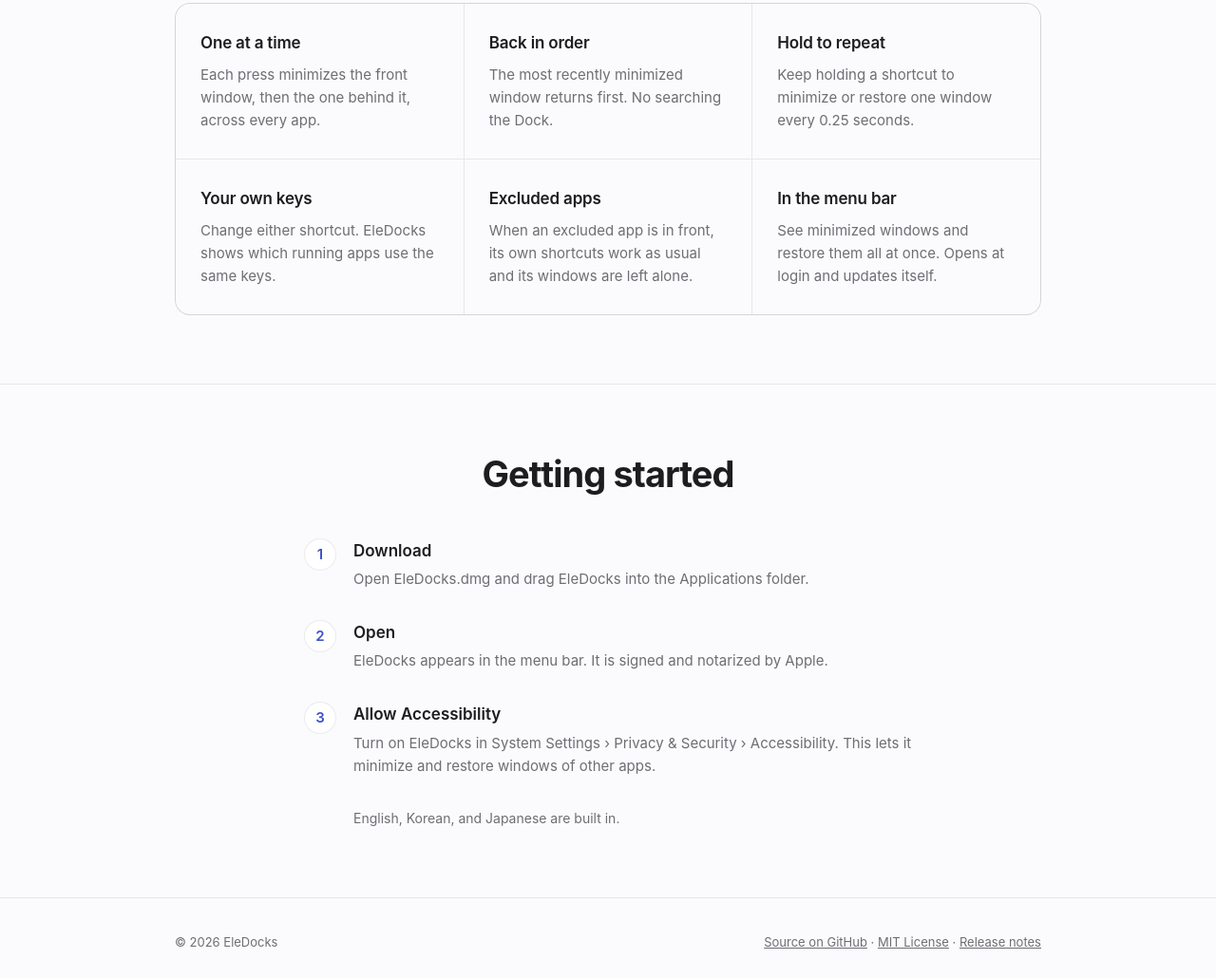
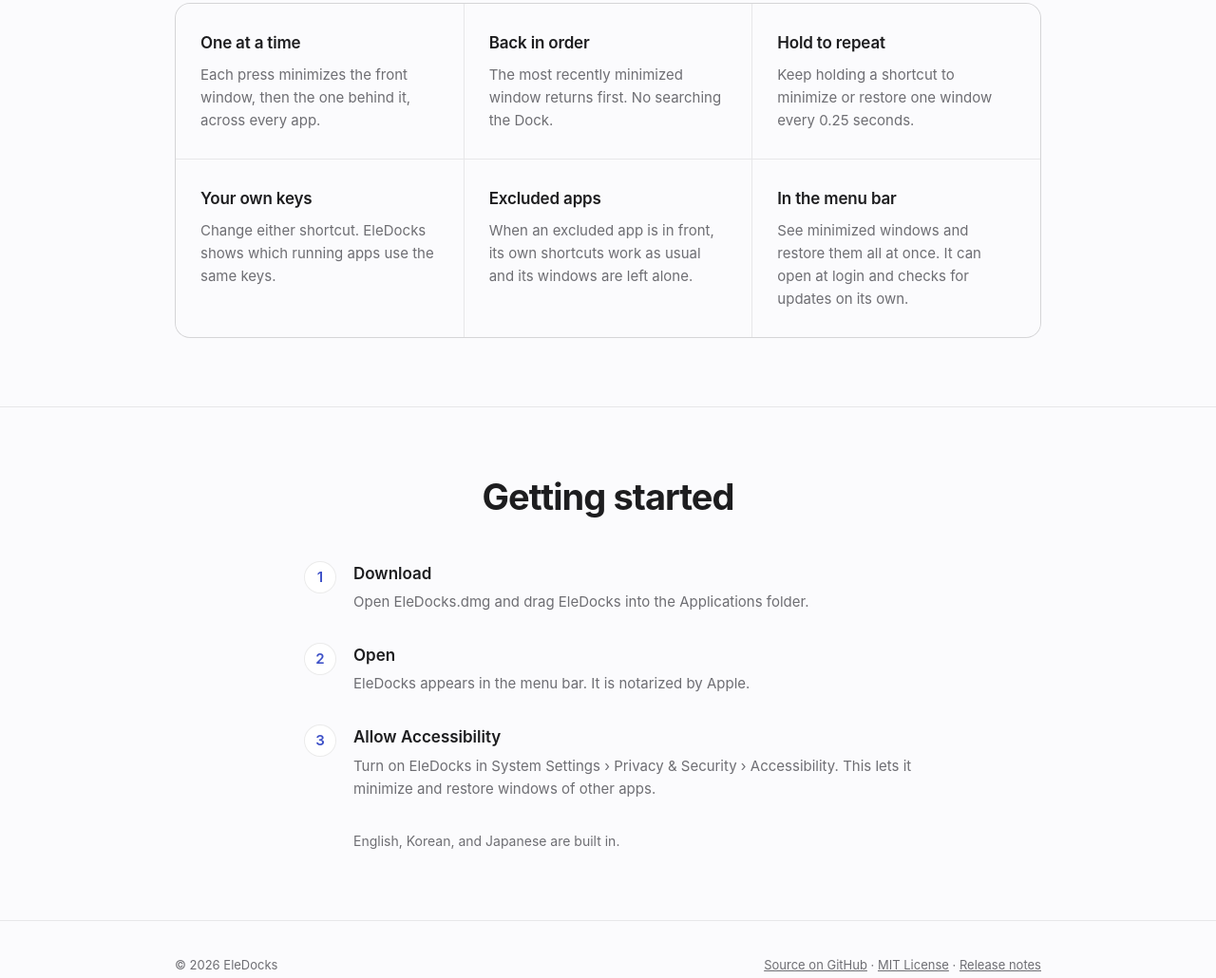
Before and after one commit to sijunkim/EleDock, a plain HTML site: page docs/index.html in a window 1280 px wide. Shown: the part 1835-2865 px from the top of the page at 95% size. Drawn offline with Linux system fonts and the light colour scheme; no server answers.

Commit message:
docs: 로그인 시 열기·업데이트 확인·공증 문구를 실제 동작에 맞춤

```diff
--- a/docs/index.html
+++ b/docs/index.html
@@ -305,7 +305,7 @@ footer a { color: var(--muted); }
         <div class="cell"><h3 data-i18n="f3.t">Hold to repeat</h3><p data-i18n="f3.d">Keep holding a shortcut to minimize or restore one window every 0.25 seconds.</p></div>
         <div class="cell"><h3 data-i18n="f4.t">Your own keys</h3><p data-i18n="f4.d">Change either shortcut. EleDocks shows which running apps use the same keys.</p></div>
         <div class="cell"><h3 data-i18n="f5.t">Excluded apps</h3><p data-i18n="f5.d">When an excluded app is in front, its own shortcuts work as usual and its windows are left alone.</p></div>
-        <div class="cell"><h3 data-i18n="f6.t">In the menu bar</h3><p data-i18n="f6.d">See minimized windows and restore them all at once. Opens at login and updates itself.</p></div>
+        <div class="cell"><h3 data-i18n="f6.t">In the menu bar</h3><p data-i18n="f6.d">See minimized windows and restore them all at once. It can open at login and checks for updates on its own.</p></div>
       </div>
     </div>
   </section>
@@ -315,7 +315,7 @@ footer a { color: var(--muted); }
       <h2 data-i18n="install.title">Getting started</h2>
       <ol class="steps">
         <li><h3 data-i18n="s1.t">Download</h3><p data-i18n="s1.d">Open EleDocks.dmg and drag EleDocks into the Applications folder.</p></li>
-        <li><h3 data-i18n="s2.t">Open</h3><p data-i18n="s2.d">EleDocks appears in the menu bar. It is signed and notarized by Apple.</p></li>
+        <li><h3 data-i18n="s2.t">Open</h3><p data-i18n="s2.d">EleDocks appears in the menu bar. It is notarized by Apple.</p></li>
         <li><h3 data-i18n="s3.t">Allow Accessibility</h3><p data-i18n="s3.d">Turn on EleDocks in System Settings › Privacy &amp; Security › Accessibility. This lets it minimize and restore windows of other apps.</p></li>
       </ol>
       <p class="note" data-i18n="install.note">English, Korean, and Japanese are built in.</p>
@@ -351,10 +351,10 @@ footer a { color: var(--muted); }
       "f3.t": "Hold to repeat", "f3.d": "Keep holding a shortcut to minimize or restore one window every 0.25 seconds.",
       "f4.t": "Your own keys", "f4.d": "Change either shortcut. EleDocks shows which running apps use the same keys.",
       "f5.t": "Excluded apps", "f5.d": "When an excluded app is in front, its own shortcuts work as usual and its windows are left alone.",
-      "f6.t": "In the menu bar", "f6.d": "See minimized windows and restore them all at once. Opens at login and updates itself.",
+      "f6.t": "In the menu bar", "f6.d": "See minimized windows and restore them all at once. It can open at login and checks for updates on its own.",
       "install.title": "Getting started",
       "s1.t": "Download", "s1.d": "Open EleDocks.dmg and drag EleDocks into the Applications folder.",
-      "s2.t": "Open", "s2.d": "EleDocks appears in the menu bar. It is signed and notarized by Apple.",
+      "s2.t": "Open", "s2.d": "EleDocks appears in the menu bar. It is notarized by Apple.",
       "s3.t": "Allow Accessibility", "s3.d": "Turn on EleDocks in System Settings › Privacy & Security › Accessibility. This lets it minimize and restore windows of other apps.",
       "install.note": "English, Korean, and Japanese are built in.",
       "footer.source": "Source on GitHub", "footer.releases": "Release notes",
@@ -378,10 +378,10 @@ footer a { color: var(--muted); }
       "f3.t": "길게 눌러 연속 동작", "f3.d": "단축키를 누르고 있으면 0.25초마다 창을 하나씩 최소화하거나 복원합니다.",
       "f4.t": "원하는 단축키로", "f4.d": "두 단축키 모두 바꿀 수 있고, 같은 키를 쓰는 실행 중인 앱도 알려 줍니다.",
       "f5.t": "제외 앱", "f5.d": "제외한 앱이 맨 앞에 있으면 그 앱의 단축키가 그대로 동작하고, 그 앱의 창은 건드리지 않습니다.",
-      "f6.t": "메뉴 막대에서", "f6.d": "최소화된 창을 확인하고 한 번에 모두 복원합니다. 로그인 시 열리고 스스로 업데이트합니다.",
+      "f6.t": "메뉴 막대에서", "f6.d": "최소화된 창을 확인하고 한 번에 모두 복원합니다. 로그인 시 열 수 있고, 업데이트도 스스로 확인합니다.",
       "install.title": "시작하기",
       "s1.t": "다운로드", "s1.d": "EleDocks.dmg를 열고 EleDocks를 응용 프로그램 폴더로 끌어 놓습니다.",
-      "s2.t": "실행", "s2.d": "메뉴 막대에 EleDocks가 나타납니다. Apple의 서명과 공증을 거친 앱입니다.",
+      "s2.t": "실행", "s2.d": "메뉴 막대에 EleDocks가 나타납니다. Apple의 공증을 거친 앱입니다.",
       "s3.t": "손쉬운 사용 허용", "s3.d": "시스템 설정 › 개인정보 보호 및 보안 › 손쉬운 사용에서 EleDocks를 켭니다. 다른 앱의 창을 최소화하고 복원하는 데 필요합니다.",
       "install.note": "한국어, 영어, 일본어를 지원합니다.",
       "footer.source": "GitHub 소스", "footer.releases": "릴리스 노트",
@@ -405,10 +405,10 @@ footer a { color: var(--muted); }
       "f3.t": "長押しで連続", "f3.d": "ショートカットを押し続けると、0.25秒ごとにウインドウを1つずつしまうか復元します。",
       "f4.t": "好きなキーで", "f4.d": "どちらのショートカットも変更でき、同じキーを使っている実行中のアプリも表示します。",
       "f5.t": "除外アプリ", "f5.d": "除外したアプリが最前面にあるときは、そのアプリのショートカットがそのまま使え、そのウインドウには触れません。",
-      "f6.t": "メニューバーから", "f6.d": "しまったウインドウを確認し、まとめて復元できます。ログイン時に開き、自動でアップデートします。",
+      "f6.t": "メニューバーから", "f6.d": "しまったウインドウを確認し、まとめて復元できます。ログイン時に開くこともでき、アップデートも自動で確認します。",
       "install.title": "はじめかた",
       "s1.t": "ダウンロード", "s1.d": "EleDocks.dmg を開き、EleDocks を“アプリケーション”フォルダにドラッグします。",
-      "s2.t": "開く", "s2.d": "メニューバーに EleDocks が表示されます。Apple による署名と公証を受けています。",
+      "s2.t": "開く", "s2.d": "メニューバーに EleDocks が表示されます。Apple の公証を受けています。",
       "s3.t": "アクセシビリティを許可", "s3.d": "システム設定 › プライバシーとセキュリティ › アクセシビリティ で EleDocks をオンにします。ほかのアプリのウインドウをしまったり戻したりするために必要です。",
       "install.note": "日本語、英語、韓国語に対応しています。",
       "footer.source": "GitHub のソース", "footer.releases": "リリースノート",
```
Also changed, not shown: 3 other files.
